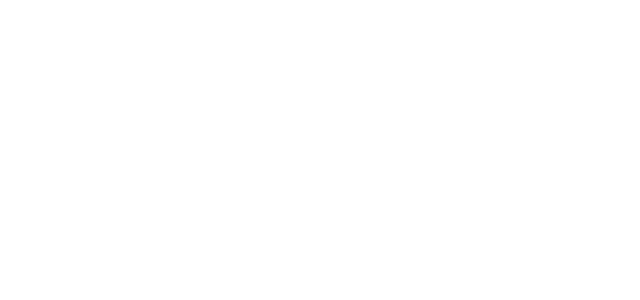
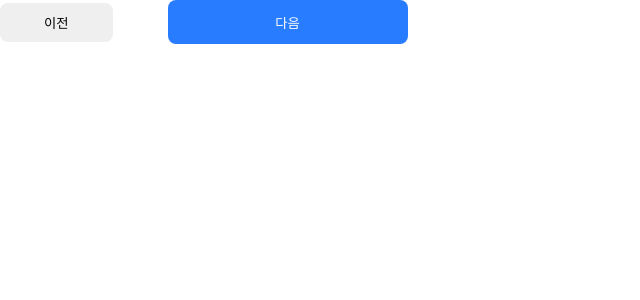
Before and after one commit to NOW-SOPT-CDSP-WEB6/Naver-Reservation-FE, a React (Vite) app: page / in a window 1280 px wide. Shown: the top 300 px of the page, without its empty margins (0-640 px from the left). Built offline with nearby package versions, Linux system fonts and the light colour scheme; a web font is replaced by a local one.

Commit message:
#2 :sparkles: feat: BottomNavBtn 구현

```diff
--- a/src/App.tsx
+++ b/src/App.tsx
@@ -1,5 +1,9 @@
+import BottomNavBtn from "@/components/@common/BottomNavBtn/BottomNavBtn";
+
 function App() {
-  return <></>;
+  return <>
+    <BottomNavBtn/>
+  </>;
 }
 
 export default App;
--- /dev/null
+++ b/src/components/@common/BottomNavBtn/BottomNavBtn.style.ts
@@ -0,0 +1,17 @@
+import { css } from "@emotion/react";
+
+export const BtnWrapper = css`
+    display: flex;
+    align-items: center;
+    justify-content: start;
+    gap: 55px;
+`
+
+export const BackBtn = css`
+    width: fit-content;
+`
+
+export const NextBtn = css`
+    width: 240px;
+    height: 44px;
+`
--- /dev/null
+++ b/src/components/@common/BottomNavBtn/BottomNavBtn.tsx
@@ -0,0 +1,17 @@
+import * as s from "@/components/@common/BottomNavBtn/BottomNavBtn.style";
+import Button from "@/components/@common/Button/Button";
+
+const BottomNavBtn = () => {
+    return (
+        <div css={s.BtnWrapper}>
+            <div>
+                <Button variant={"back"}>이전</Button>
+            </div>
+            <div css={s.NextBtn}>
+                <Button variant={"next"}>다음</Button>
+            </div>
+        </div>
+    );
+};
+
+export default BottomNavBtn;
--- a/src/components/@common/Button/Button.style.ts
+++ b/src/components/@common/Button/Button.style.ts
@@ -5,6 +5,7 @@ type ButtonVariantType = 'back' | 'next' | 'review';
 
 export const BtnStyle = (variant:ButtonVariantType) => css`
     width: 100%;
+    height: 100%;
 
     padding: 10px 44px;
 
```
